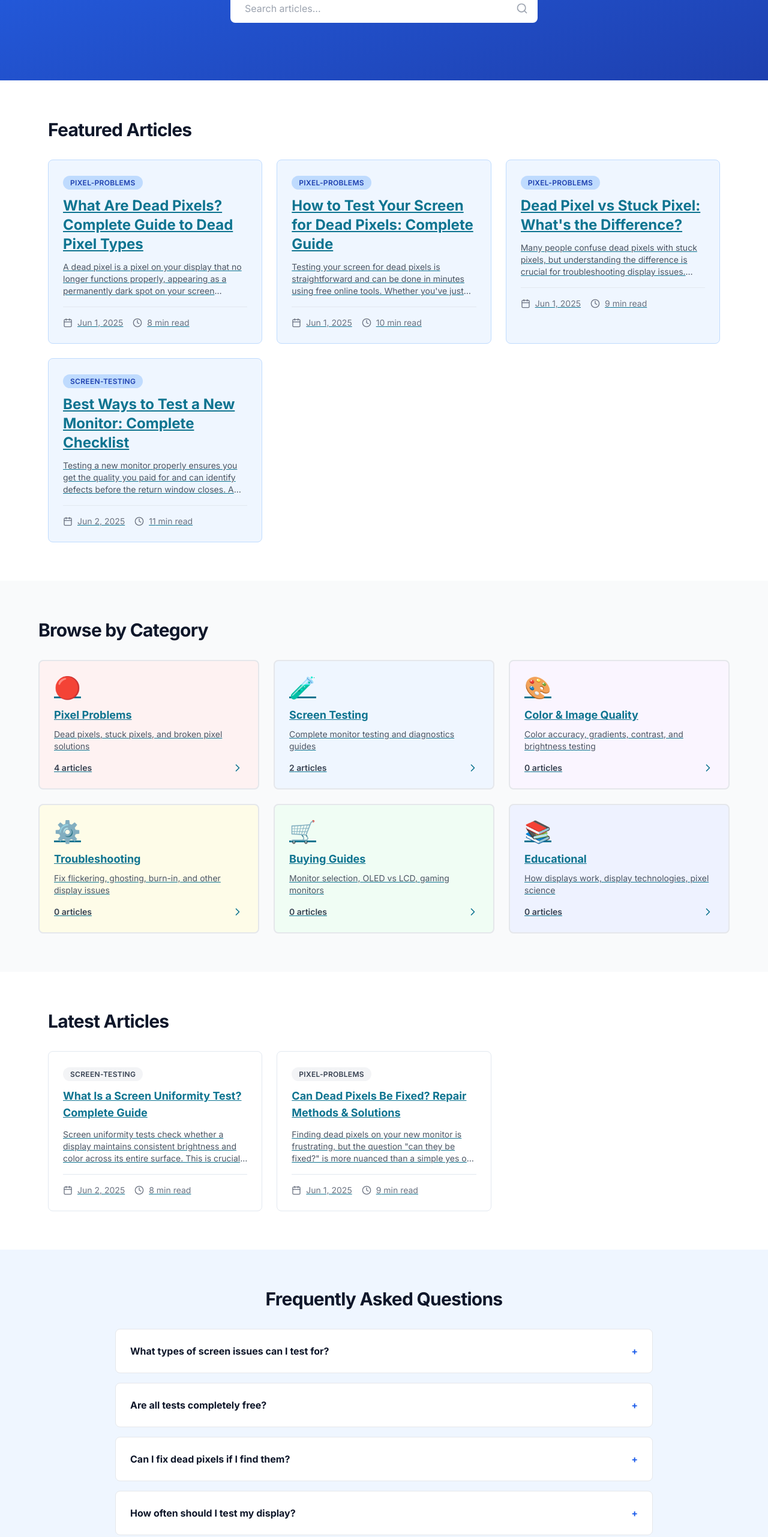
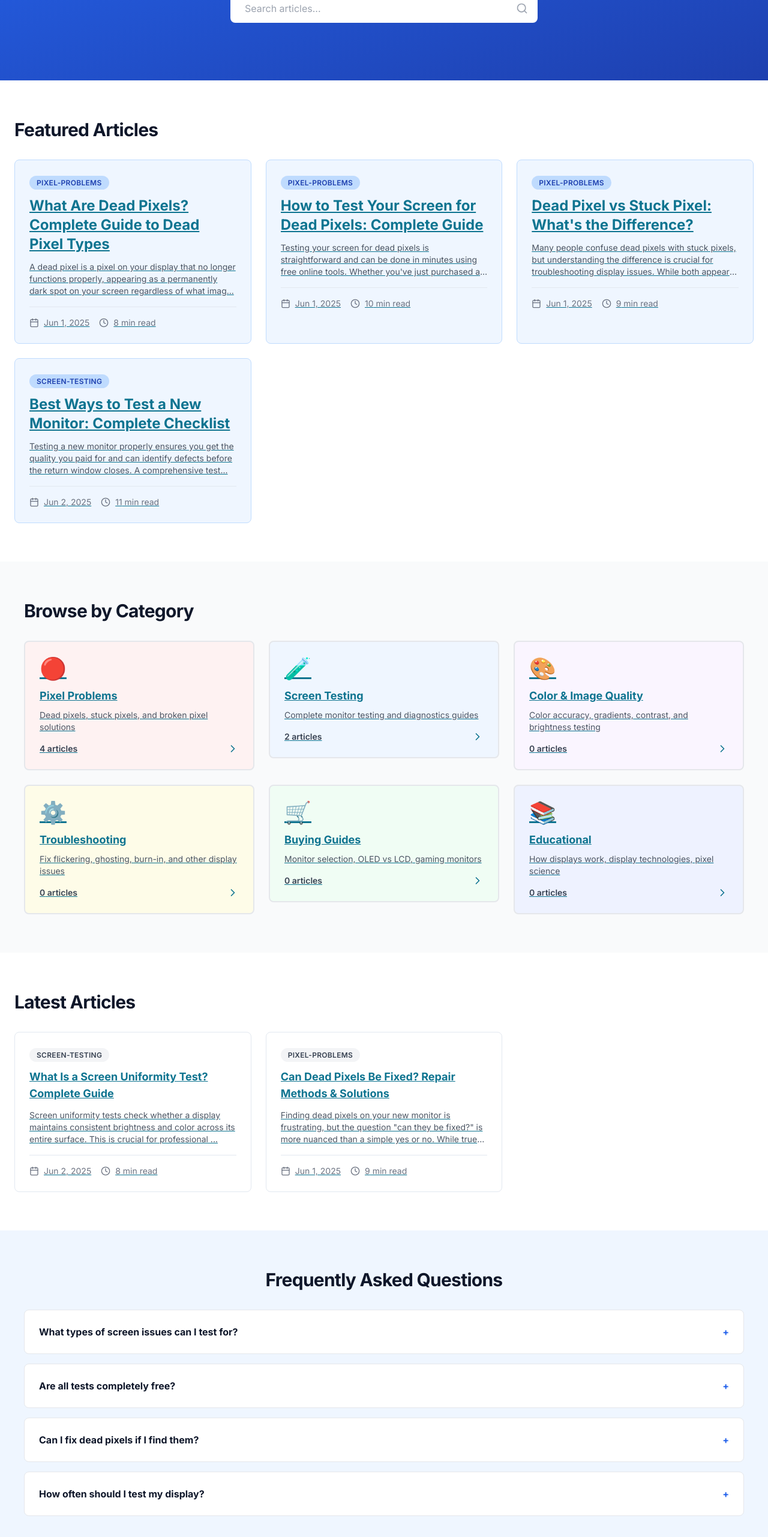
Before and after one commit to sjottens/Whitescreen, a Next.js app: page /blog in a window 1280 px wide. Shown: the part 238-2800 px from the top of the page at 60% size. Built offline with nearby package versions, Linux system fonts and the light colour scheme; a web font is replaced by a local one.

Commit message:
adjust alignment for all the pages

```diff
--- a/app/[locale]/screen/[color]/[variant]/page.tsx
+++ b/app/[locale]/screen/[color]/[variant]/page.tsx
@@ -170,7 +170,7 @@ export default async function ScreenVariantPage(props: PageProps) {
 
       {/* Breadcrumb Navigation */}
       <nav aria-label="Breadcrumb" className="bg-white border-b border-slate-200 py-3 px-4 md:px-8">
-        <ol className="flex flex-wrap gap-2 max-w-6xl mx-auto text-sm">
+        <ol className="container flex flex-wrap gap-2 text-sm">
           {breadcrumbs.map((crumb, i) => (
             <li key={i} className="flex items-center">
               {i > 0 && <span className="text-slate-400 mx-2">/</span>}
@@ -186,7 +186,7 @@ export default async function ScreenVariantPage(props: PageProps) {
       </nav>
 
       {/* Main Content */}
-      <div className="max-w-6xl mx-auto px-4 md:px-8 py-12">
+      <div className="container py-12">
 
         {/* Header */}
         <header className="mb-12">
--- a/components/blog/blog-homepage.tsx
+++ b/components/blog/blog-homepage.tsx
@@ -83,7 +83,7 @@ export function BlogHomepage({
     <div className="bg-white">
       {/* Hero Section */}
       <section className="bg-gradient-to-br from-blue-600 to-blue-800 text-white px-4 py-16 md:py-24">
-        <div className="max-w-4xl mx-auto text-center">
+        <div className="container text-center">
           <h1 className="text-4xl md:text-5xl font-bold mb-4">{title}</h1>
           <p className="text-xl text-blue-100 mb-8">{subtitle}</p>
 
@@ -108,7 +108,7 @@ export function BlogHomepage({
 
       {/* Featured Articles */}
       {featuredArticles.length > 0 && (
-        <section className="max-w-6xl mx-auto px-4 py-16">
+        <section className="container py-16">
           <h2 className="text-3xl font-bold mb-8">Featured Articles</h2>
           <div className="grid grid-cols-1 md:grid-cols-2 lg:grid-cols-3 gap-6">
             {featuredArticles.map((article) => (
@@ -126,7 +126,7 @@ export function BlogHomepage({
 
       {/* Categories Section */}
       <section className="bg-gray-50 px-4 py-16">
-        <div className="max-w-6xl mx-auto">
+        <div className="container">
           <h2 className="text-3xl font-bold mb-8">Browse by Category</h2>
           <div className="grid grid-cols-1 md:grid-cols-2 lg:grid-cols-3 gap-6">
             {categories.map((cat) => {
@@ -160,7 +160,7 @@ export function BlogHomepage({
       </section>
 
       {/* Latest Articles */}
-      <section className="max-w-6xl mx-auto px-4 py-16">
+      <section className="container py-16">
         <h2 className="text-3xl font-bold mb-8">Latest Articles</h2>
         <div className="grid grid-cols-1 md:grid-cols-2 lg:grid-cols-3 gap-6">
           {latestArticles.map((article) => (
@@ -176,7 +176,7 @@ export function BlogHomepage({
 
       {/* FAQ Section */}
       <section className="bg-blue-50 px-4 py-16">
-        <div className="max-w-4xl mx-auto">
+        <div className="container">
           <h2 className="text-3xl font-bold mb-8 text-center">
             Frequently Asked Questions
           </h2>
@@ -237,7 +237,7 @@ export function BlogHomepage({
 
       {/* CTA Section */}
       <section className="bg-gradient-to-r from-blue-600 to-blue-800 text-white px-4 py-16">
-        <div className="max-w-4xl mx-auto text-center">
+        <div className="container text-center">
           <h2 className="text-3xl font-bold mb-4">Ready to Test Your Screen?</h2>
           <p className="text-lg text-blue-100 mb-8">
             Access our complete collection of professional display testing tools
--- a/components/tools/tool-layout.tsx
+++ b/components/tools/tool-layout.tsx
@@ -71,7 +71,7 @@ export default function ToolLayout({
           </div>
 
           {/* Tool Information */}
-          <div className="max-w-4xl mx-auto space-y-12">
+          <div className="container space-y-12">
             {/* Title and Description */}
             <div>
               <h1 className="text-5xl md:text-6xl font-bold mb-4">{title}</h1>
```
